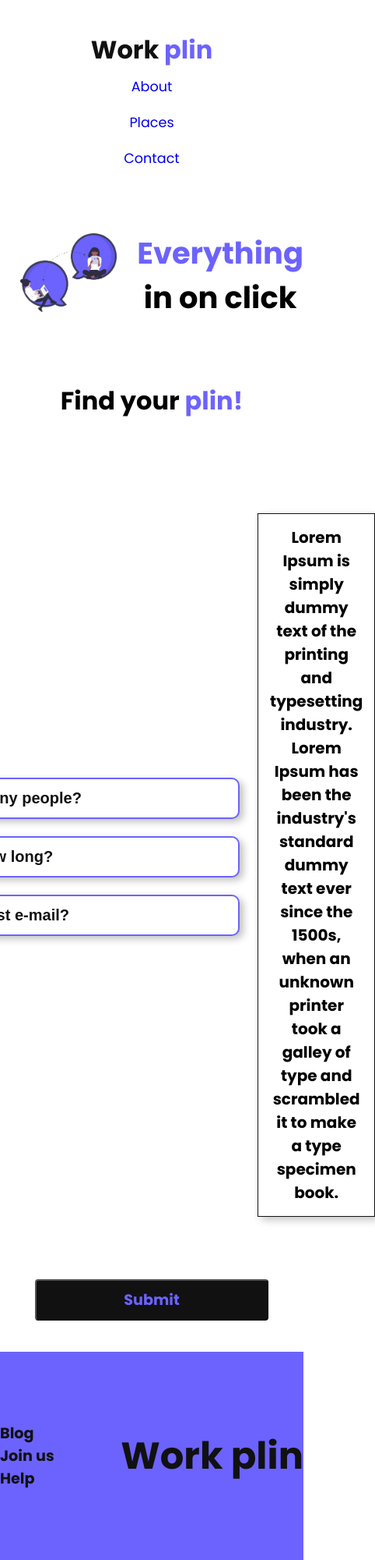
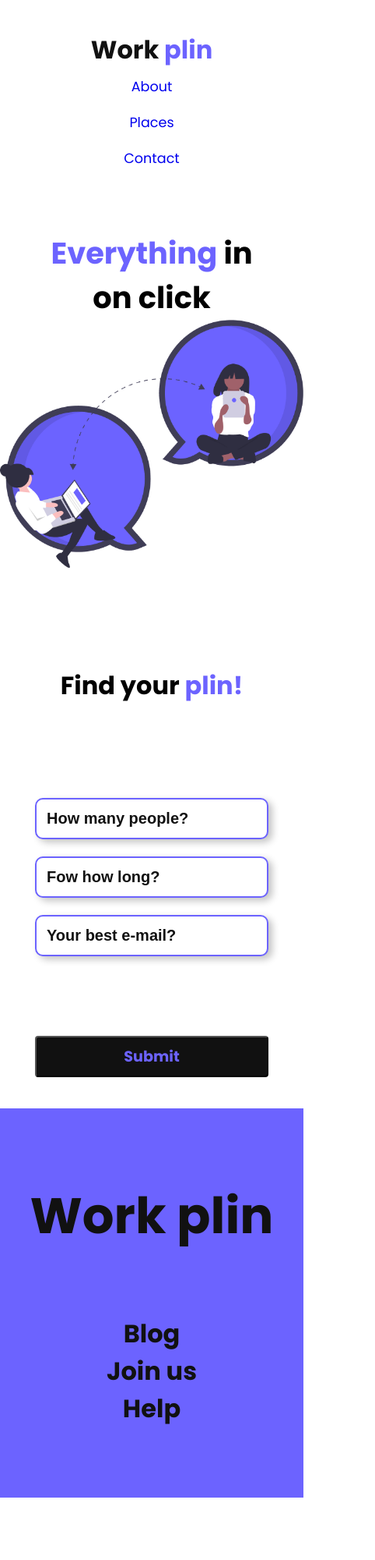
Before and after one commit to jordanruan/work-plin, a plain HTML site: page index.html in a window 390 px wide. Shown: the whole page at 78% size, 482 px wide, since content can reach past the window. After the commit the page ends 1920 px from the top, so only its background shows below. Drawn offline with Linux system fonts and the light colour scheme.

Commit message:
Finalizado

```diff
--- a/assets/responsive.css
+++ b/assets/responsive.css
@@ -1,7 +1,4 @@
     /* ---- Responsive ----  /*/
-
-
-/* Landscape phone to portrait tablet */
 
     @media (max-width: 767px) {
         nav {
@@ -14,14 +11,37 @@
             text-align: center;
             align-items: center;
         }
+        .img {
+            order: 2;
         }
-
-
-/* Portrait tablet to landscape and desktop */
-
-@media (min-width: 768px) and (max-width: 979px) {}
-
-
-/* Large desktop */
-
-@media (min-width: 1200px) {}
+        .img1 {
+            width: 100%;
+            margin-bottom: 40px;
+        }
+        .content {
+            display: flex;
+            flex-direction: column;
+        }
+        .texto {
+            display: flex;
+            order: 1;
+        }
+        .lorem {
+            display: none;
+        }
+        input {
+            max-width: 300px;
+        }
+        .footer-content {
+            display: flex;
+            flex-direction: column;
+            align-items: center;
+        }
+        .logo-footer {
+            order: 1;
+            margin-bottom: 80px;
+        }
+        .nav-footer {
+            order: 2;
+        }
+    }
--- a/assets/style.css
+++ b/assets/style.css
@@ -8,6 +8,7 @@
 html,
 body {
     font-family: 'Poppins', sans-serif;
+    overflow-x: hidden;
 }
 
 
@@ -189,11 +190,17 @@ ul li {
     margin: 0px;
     padding: 0px;
     list-style: none;
+    text-align: center;
 }
 
 .logo-footer {
     color: #111111;
-    font-size: 3rem;
+    font-size: 4rem;
     text-decoration: none;
     font-weight: bold;
 }
+
+.nav-footer ul li a {
+    font-size: 2rem;
+    text-align: center;
+}
```
Lines whose indentation alone changed are shown as unchanged.
